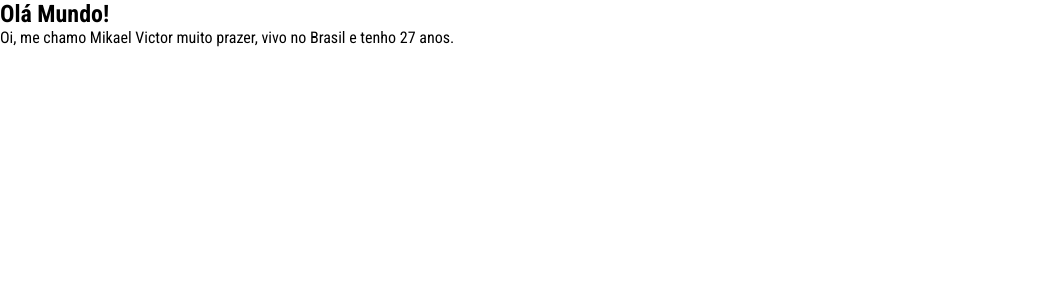
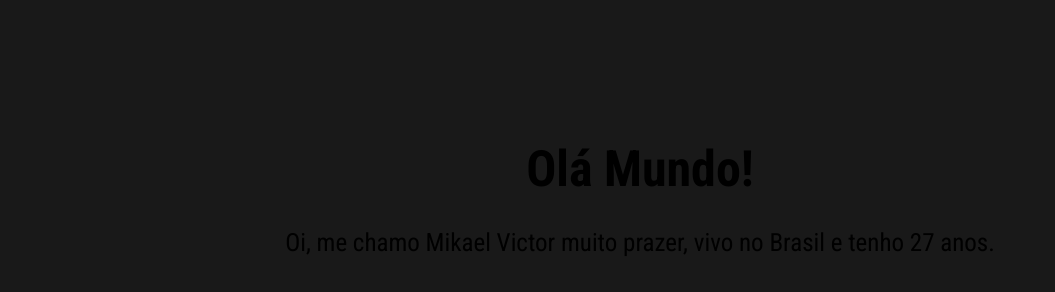
Before and after one commit to xMikahell/Aula, a plain HTML site: page public_html/index.html in a window 1280 px wide. Shown: the whole page, without its empty margins (0-1055 px from the left). Drawn offline with Linux system fonts and the light colour scheme.

Commit message:
tentando criar algo

```diff
--- a/public_html/css/style.css
+++ b/public_html/css/style.css
@@ -3,9 +3,33 @@
     padding: 0;
     box-sizing: border-box;
     font-family: 'Roboto Condensed', sans-serif;
+    background: #191919;
 
 }
 
 html, body{
     height: 100%;
 }
+
+.clear{
+    clear: both;
+}
+
+section.container{
+    margin: 20px;
+    padding: 20px;
+}
+
+.profile{
+    text-align: center;
+    padding: 10px;
+}
+
+.profile h2{
+    padding: 30px;
+    font-size: 50px;
+}
+
+.profile p{
+    font-size: 25px;
+}
--- a/public_html/index.html
+++ b/public_html/index.html
@@ -12,10 +12,22 @@
 </head>
 
 <body>
-    <div class="profile">
-        <h2>Olá Mundo!</h2>
-        <p>Oi, me chamo Mikael Victor muito prazer, vivo no Brasil e tenho 27 anos.</p>
-    </div>
+
+    <section class="container">
+        <div class="menu-desktop">
+        </div>
+        <!--menu-desktop-->
+    </section>
+    <!--container-->
+
+    <section class="container">
+        <div class="profile">
+            <h2>Olá Mundo!</h2>
+            <p>Oi, me chamo Mikael Victor muito prazer, vivo no Brasil e tenho 27 anos.</p>
+        </div>
+        <!--profile-->
+    </section>
+    <!--container-->
 </body>
 
 </html>
```
